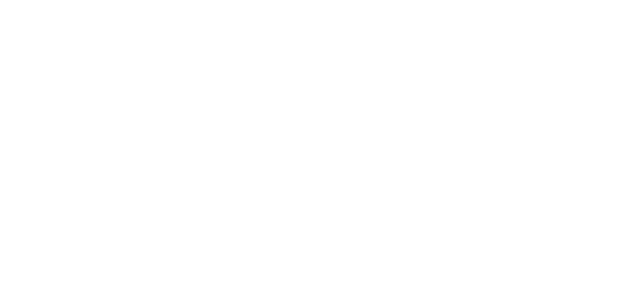
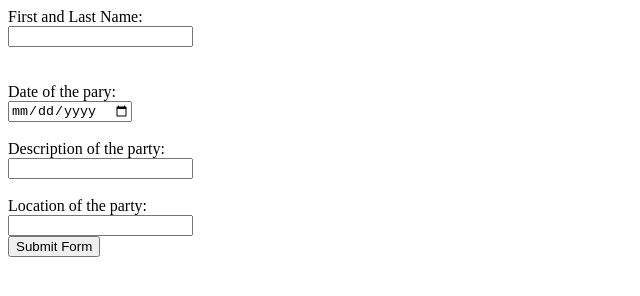
Before and after one commit to vrouker/Unit2.PartyPlanner, a plain HTML site: page index.html in a window 1280 px wide. Shown: the whole page, without its empty margins (0-640 px from the left). Drawn offline with Linux system fonts and the light colour scheme.

Commit message:
outlined the form in the HTML with ids

```diff
--- a/index.html
+++ b/index.html
@@ -8,5 +8,25 @@
 </head>
 <body>
     <div id="root"></div>
+
+    <form id="form">
+        <label for="inputName">First and Last Name:</label><br>
+        <input type = "text" id="inputName"></form>
+        <br>
+        <br>
+        <label for="inputDate">Date of the pary:</label> <br>
+        <input type="date" id="inputDate"></body>
+        <br>
+        <br>
+        <label for ="inputDescription">Description of the party:</label> <br>
+        <input type = "text" id="inputDescription"></input>
+        <br>
+        <br>
+        <label for="inputLocation">Location of the party:</label>
+        <br>
+        <input id="inputLocation"></input>
+        <br>
+        <button id="inputSubmitButton">Submit Form</button>
+    </form>
 </body>
 </html>
```
